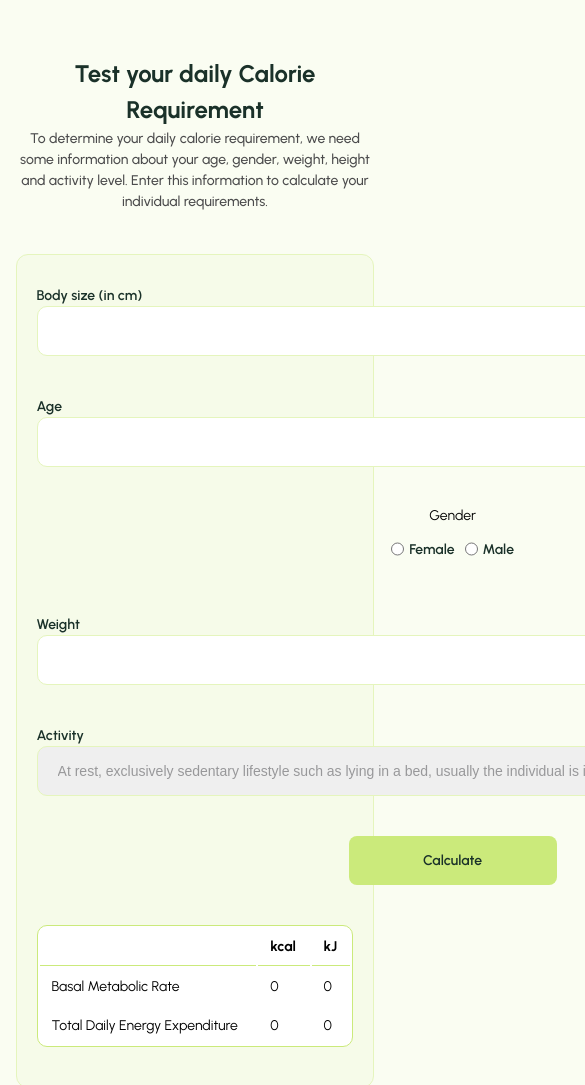
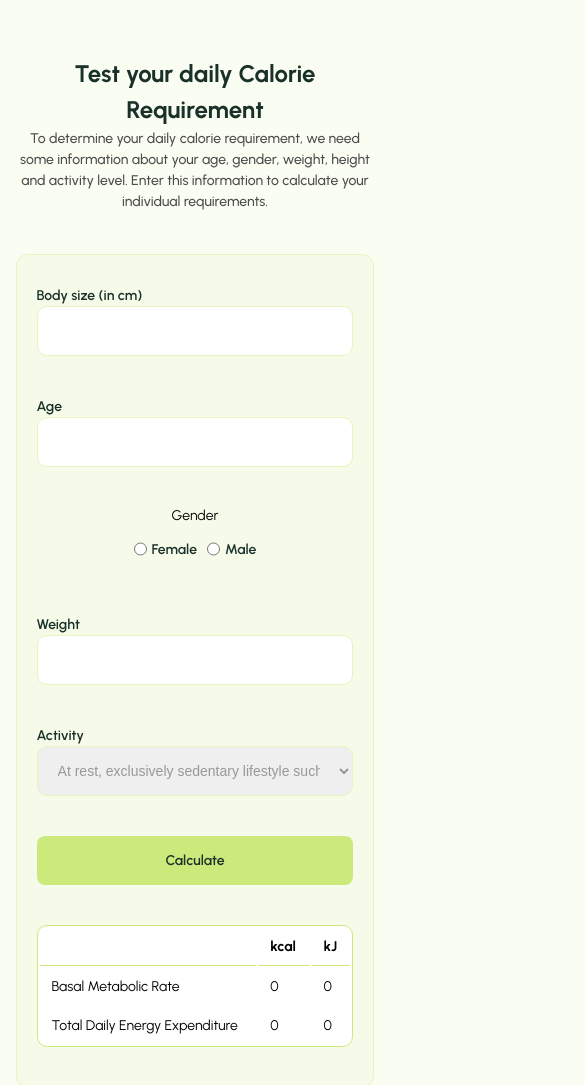
Before and after one commit to jutuli/Day21-22-FinalProject-HealthApp, a plain HTML site: page index.html in a window 390 px wide. Shown: the part 4971-6056 px from the top of the page, 585 px wide, since content can reach past the window. Drawn offline with Linux system fonts and the light colour scheme.

Commit message:
Calorie Requirements Button Fix Mobile View

```diff
--- a/assets/css/style.css
+++ b/assets/css/style.css
@@ -811,6 +811,11 @@ footer nav {
     padding: 3rem 2rem 4rem 2rem;
   }
 
+  input,
+  select {
+    width: 100%;
+  }
+
   fieldset {
     border: 0;
     display: flex;
@@ -823,6 +828,7 @@ footer nav {
 
   form > button {
     grid-area: 6/1/6/1;
+    width: 100%;
   }
 
   table {
```
